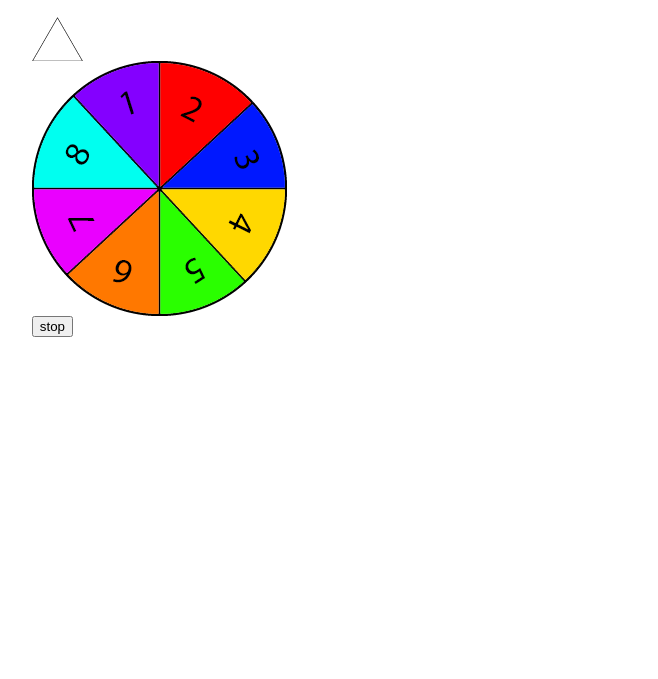
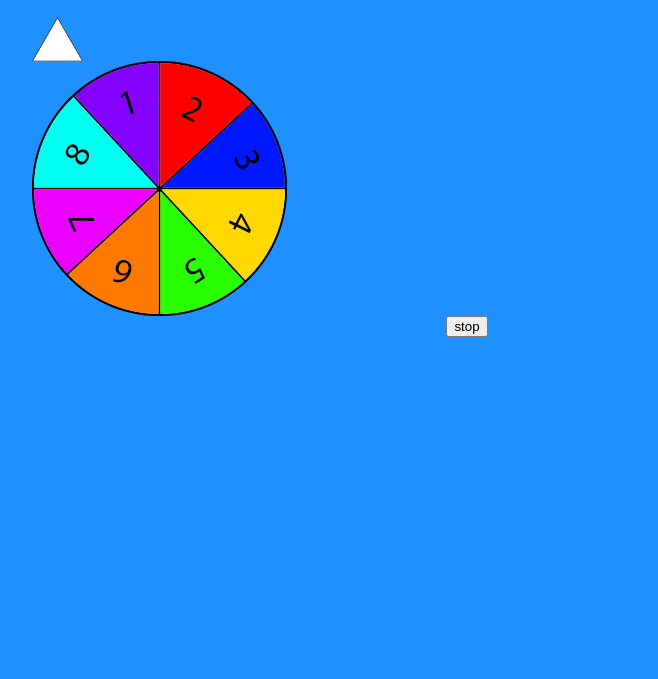
Before and after one commit to AphoticArk/415-class6, a website: page index.html in a window 1280 px wide. Shown: the part 121-800 px from the top of the page, without its empty margins (173-831 px from the left). Drawn offline with Linux system fonts and the light colour scheme.

Commit message:
hopefully alligned image

```diff
--- a/sass/_base.scss
+++ b/sass/_base.scss
@@ -1,3 +1,8 @@
 body {
      margin: 4vw 16vw;
+     background-color: dodgerblue;
+     text-align: center;
 }
+img {
+     text-align: center;
+}
```
Also changed, not shown: css/style.css, 1 other file.
